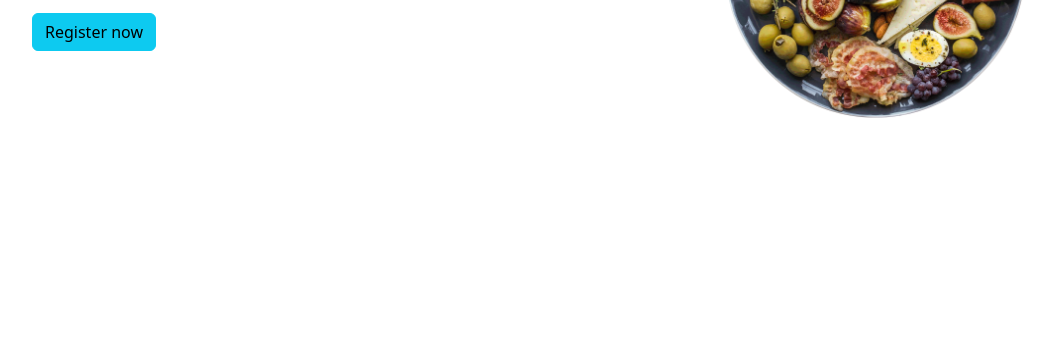
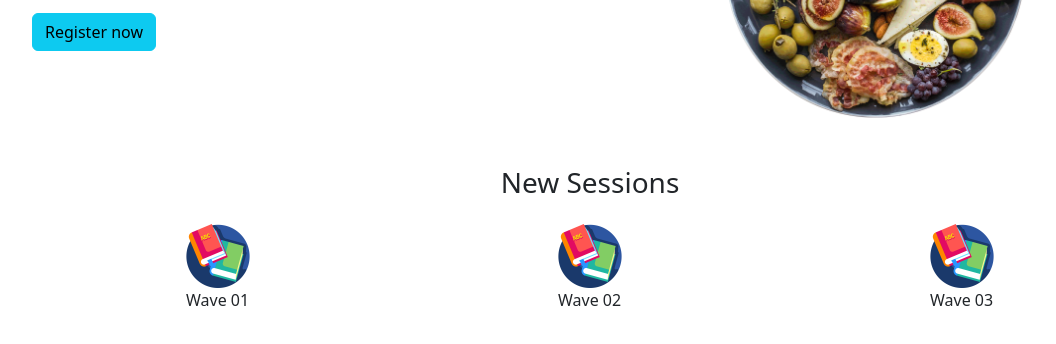
Before and after one commit to Mohammad-Afshar/exercise, a plain HTML site: page index.html in a window 1280 px wide. Shown: the part 246-590 px from the top of the page, without its empty margins (50-1106 px from the left). Drawn offline with nearby package versions, Linux system fonts and the light colour scheme.

Commit message:
feat(main): add row1 new session

```diff
--- a/index.html
+++ b/index.html
@@ -33,6 +33,28 @@
           <img src="./assets/kindpng.png" width="300px" height="300px" alt="" />
         </div>
       </div>
+
+      <div class="row mt-5">
+        <p class="h3 text-center">New Sessions</p>
+      </div>
+
+      <div class="row mt-3">
+        <div class="icon">
+          <div class="image">
+            <img src="./assets/books.png" alt="book" />
+            <p>Wave 01</p>
+          </div>
+          <div class="image">
+            <img src="./assets/books.png" alt="book" />
+            <p>Wave 02</p>
+          </div>
+          <div class="image">
+            <img src="./assets/books.png" alt="book" />
+            <p>Wave 03</p>
+          </div>
+        </div>
+      </div>
+
     </div>
 
     <script
--- a/style.css
+++ b/style.css
@@ -6,3 +6,12 @@
   justify-content: center;
   align-items: center;
 }
+
+.icon{
+display: flex;
+justify-content: space-around;
+}
+.image img{
+  width: 64px;
+  height: 64px;
+}
```
